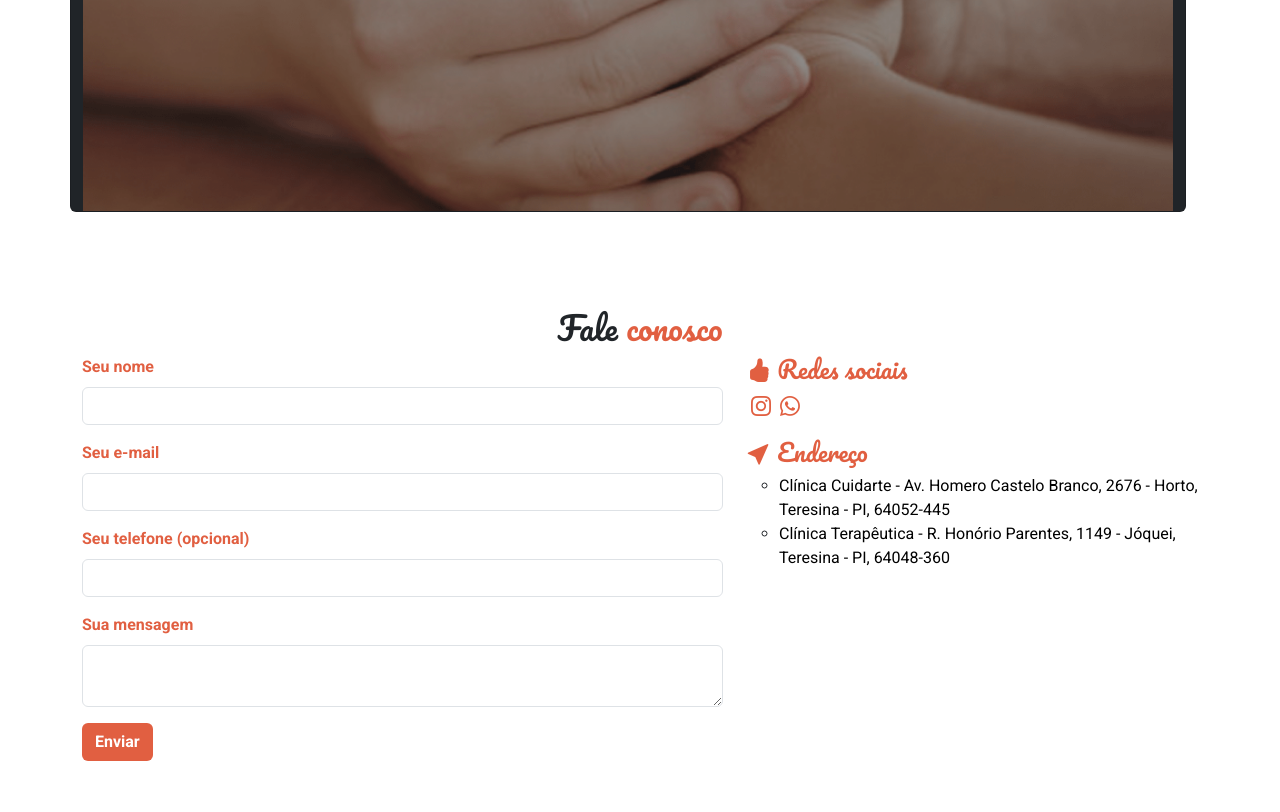
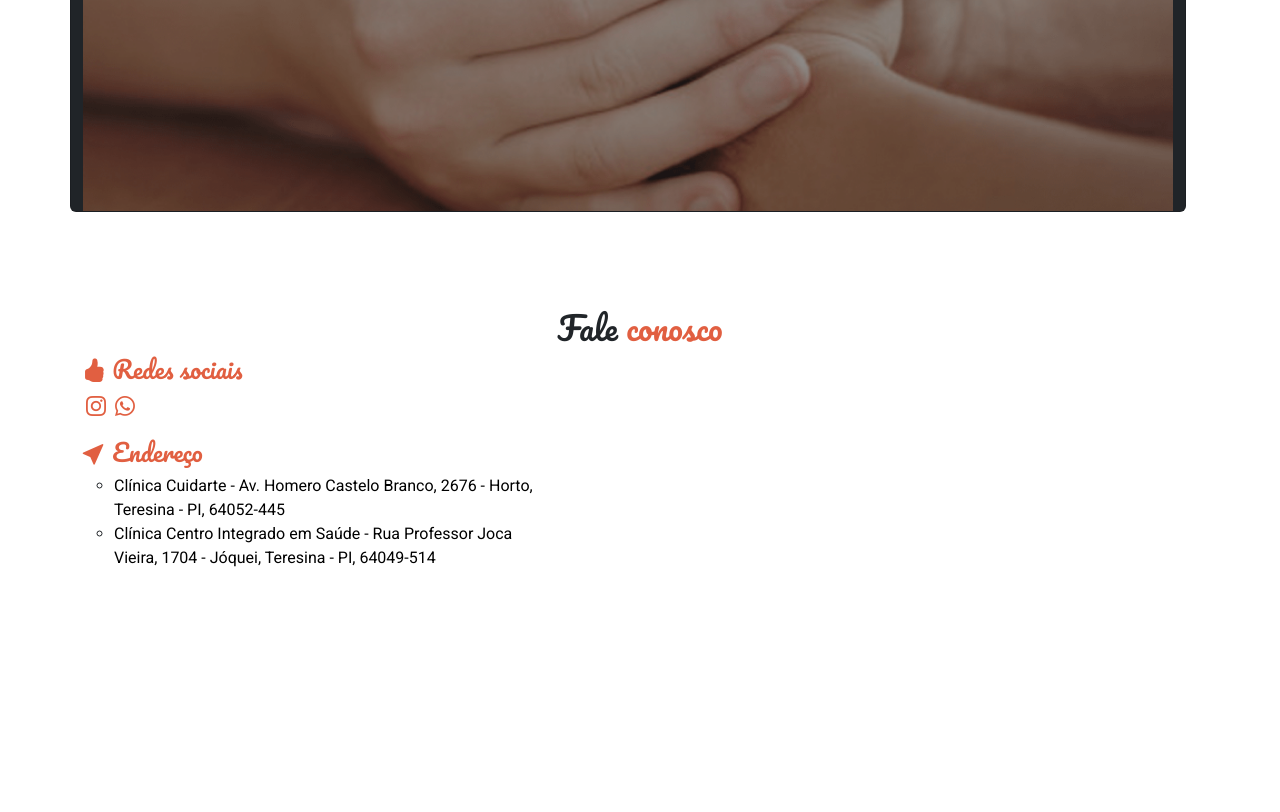
Before and after one commit to mateusrc-dev/site-pessoal-bootstrap, a plain HTML site: page index.html in a window 1280 px wide. Shown: the part 1850-2662 px from the top of the page. After the commit the page ends 2484 px from the top, so only its background shows below. Drawn offline with nearby package versions, Linux system fonts and the light colour scheme.

Commit message:
updated page

```diff
--- a/index.html
+++ b/index.html
@@ -77,7 +77,7 @@
             <div class="container pt-5 pb-5">
                 <div class="row">
                     <div id="container-foto-profissional" class="col-md-4" style="position: relative">
-                        <img id="foto-profissional" src="./images/foto-profissional.jpg" class="d-block w-100 rounded" alt="Foto do profissional">
+                        <img id="foto-profissional" src="./images/psimateus.jpg" class="d-block w-100 rounded" alt="Foto do profissional">
                         <span class="nome-profissional bg-info bg-opacity-50 fw-bold rounded">Dr. Mateus Carvalho</span>
                     </div>
                     <div class="col-md-4 mt-3 mt-md-0">
@@ -292,27 +292,7 @@
                     <h2 class="section-title text-center">Fale <span class="text-colored">conosco</span></h2>
                 </div>
                 <div class="row">
-                    <div class="col-md-7 mb-5">
-                        <form>
-                            <div class="mb-3">
-                                <label for="nome" class="form-label fw-bold text-colored">Seu nome</label>
-                                <input type="text" id="nome" class="form-control" required>
-                            </div>
-                            <div class="mb-3">
-                                <label for="email" class="form-label fw-bold text-colored">Seu e-mail</label>
-                                <input type="email" id="email" class="form-control" required>
-                            </div>
-                            <div class="mb-3">
-                                <label for="telefone" class="form-label fw-bold text-colored">Seu telefone (opcional)</label>
-                                <input type="tel" id="telefone" class="form-control">
-                            </div>
-                            <div class="mb-3">
-                                <label for="mensagem" class="form-label fw-bold text-colored">Sua mensagem</label>
-                                <textarea id="mensagem" class="form-control" required></textarea>
-                            </div>
-                            <button type="submit" class="btn fw-bold">Enviar</button>
-                        </form>
-                    </div>
+
                     <div class="col-md-5">
                         <div class="row">
                             <h3 class="section-title fs-4 text-colored">
@@ -326,7 +306,7 @@
                                     </a>
                                 </li>
                                 <li class="fs-5">
-                                    <a href="https://api.whatsapp.com/send?phone=5586999654617&text=Ol%C3%A1,%20gostaria%20de%20marcar%20uma%20consulta%20com%20o%20Dr.%20Mateus%20Carvalho">
+                                    <a href="https://api.whatsapp.com/send?phone=5586999654617&text=Ol%C3%A1,%20gostaria%20de%20marcar%20uma%20consulta%20com%20o%20Dr.%20Mateus%20Carvalho" title="Fale comigo no WhatsApp" target="_blank">
                                         <i class="bi bi-whatsapp text-colored"></i>
                                     </a>
                                 </li>
@@ -348,10 +328,10 @@
                                 </li>
                                 <li>
                                     <a
-                                        href="https://www.google.com.br/maps/place/Terap%C3%AAutica/@-5.0706446,-42.7896425,17z/data=!4m10!1m2!2m1!1sCl%C3%ADnica+terapeutica!3m6!1s0x78e398b1a3533f5:0x96f3770854eb526a!8m2!3d-5.0706446!4d-42.7848789!15sChRDbMOtbmljYSB0ZXJhcGV1dGljYZIBFG1lbnRhbF9oZWFsdGhfY2xpbmlj4AEA!16s%2Fg%2F11b6dqyt8j?entry=ttu"
+                                        href="https://www.google.com/maps/place/5%C2%B003'57.2%22S+42%C2%B047'19.2%22W/@-5.0658861,-42.7912529,17z/data=!3m1!4b1!4m4!3m3!8m2!3d-5.0658861!4d-42.788678?entry=ttu"
                                         target="_blank"
                                     >
-                                        Clínica Terapêutica - R. Honório Parentes, 1149 - Jóquei, Teresina - PI, 64048-360
+                                        Clínica Centro Integrado em Saúde - Rua Professor Joca Vieira, 1704 - Jóquei, Teresina - PI, 64049-514
                                     </a>
                                 </li>
                             </ul>
```
Also changed, not shown: images/psimateus.jpg (added).
